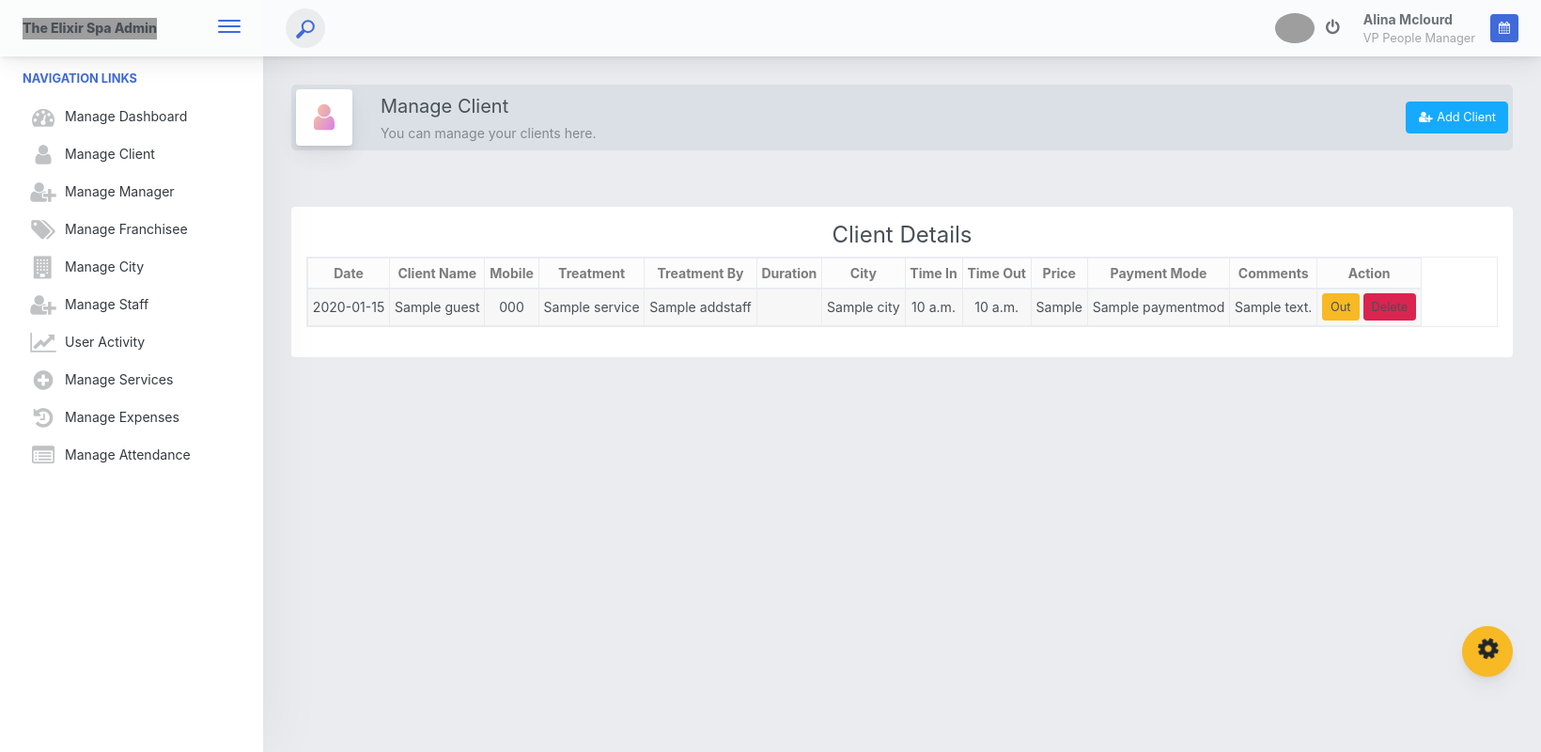
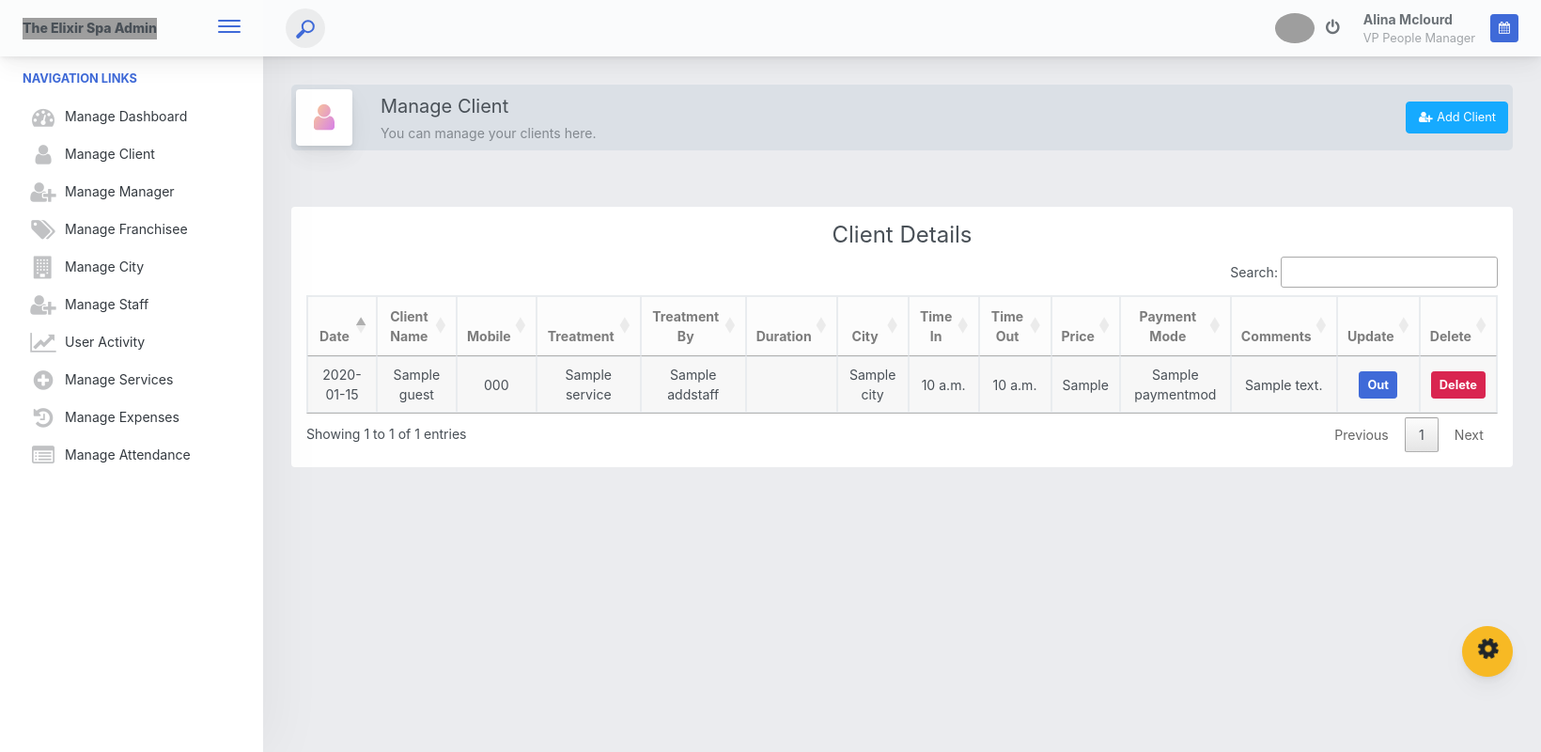
Before and after one commit to chaitphani/Elixrspa, a Django app: page /spa/dashboard/client in a window 1640 px wide. Shown: the whole page at 94% size. Run offline with Django 3.2, Linux system fonts and the light colour scheme; a user stored in the database is signed in; tables that the repository leaves empty hold one stand-in row (values such as "Sample post"); some libraries are stand-ins or nearby versions; grey boxes are pictures that could not be loaded.

Commit message:
added data tables in client list

```diff
--- a/spadashboard/urls.py
+++ b/spadashboard/urls.py
@@ -19,6 +19,8 @@ urlpatterns = (
     path('expense/<int:id>/delete', views.delete_expense, name='delete_expense'),
 
     path('client',views.clientlist,name='clientlist'),
+    path('client/<int:id>/update', views.client_edit, name='edit_client'),
+    path('client/<int:id>/delete', views.client_delete, name='delete_client'),
 
     path('franchisee',views.franchiseelist,name='franchiseelist'),
     path('franchisee/<int:id>/delete', views.franchise_delete, name='delete_franchise'),
--- a/spadashboard/views.py
+++ b/spadashboard/views.py
@@ -73,6 +73,20 @@ def clientlist(request):
         'guests':Guest.objects.all(),
     }
     return render(request,'spadashboard/clientlist.html', data)
+
+
+def client_edit(request, id):
+
+    client_obj  = Guest.objects.get(id=id)
+    client_obj.comments = request.POST.get('cmt')
+    client_obj.save()
+    return redirect('clientlist')
+
+
+def client_delete(request, id):
+    client_obj = Guest.objects.get(id=id)
+    client_obj.delete()
+    return redirect('clientlist')
 
 
 def expense_list(request):
--- a/templates/dashboard/guest_list.html
+++ b/templates/dashboard/guest_list.html
@@ -167,7 +167,7 @@
         </div>
     </div>
 
-    <!-- Modal -->
+    <!-- Modal why delay-->
     <div class="modal fade myModalss" id="myModalss" role="dialog">
         <div class="modal-dialog">
             <!-- Modal content-->
@@ -306,7 +306,7 @@ https://qawithexperts.com/questions/228/how-to-export-html-table-to-pdf-excel-in
     //console.log('working..');
     //
 
-    function out_ {{ g.id }} (x) {
+    function out_{{ g.id }} (x) {
 
         $("#cmt").val("{{ g.cmt }}")
         $("#updates_form").attr("action", "update_guest/{{ g.id}}")
--- a/templates/spadashboard/clientlist.html
+++ b/templates/spadashboard/clientlist.html
@@ -2,8 +2,18 @@
 {% load static %}
 {% block heading %}
 
+<style>
+    .dt-button{
+        border-radius: 3px !important;
+        border: 1px solid #3f6ad8!important;
+        background: #3f6ad8!important;
+        color: white!important;
+        font-weight: 700;
+        width: 64px;
+        text-align: center;
+    }
+</style>
 <div class="page-title-wrapper">
-
     <div class="page-title-heading">
         <div class="page-title-icon">
             <i class="fa fa-user icon-gradient bg-mean-fruit">
@@ -126,36 +136,6 @@
         </div>
     </div>
 </div>
-<script src="https://cdnjs.cloudflare.com/ajax/libs/jquery/2.1.3/jquery.min.js"></script>
-
-<!--  -->
-<script>
-    function myFunction(time_in_id, duration_id) {
-
-        let [h, m] = $('#timein').val().split(":")
-        let d = eval($('#duration').val()) + eval(15) + eval(m)
-        let r = Math.floor(d / 60)
-        m2 = d - (60 * r)
-        h2 = eval(h) + eval(r)
-
-        if (h2 < 10 & m2 < 10) {
-            $('#timeout').val("0" + h2 + ":0" + m2)
-        } else if (m2 < 10) {
-            $('#timeout').val(h2 + ":0" + m2)
-        }
-        else if (h2 < 10) {
-            $('#timeout').val("0" + h2 + ":" + m2)
-        }
-        else if (h2 >= 24) {
-            let carry = h2 - 24
-            $('#timeout').val("0" + carry + ":" + m2)
-        }
-        else {
-            $('#timeout').val(h2 + ":" + m2)
-        }
-    }
-
-</script>
 
 <!--Client details here-->
 
@@ -180,7 +160,8 @@
                         <th class="text-center th-sm">Price</th>
                         <th class="text-center th-sm">Payment Mode</th>
                         <th class="text-center th-sm">Comments</th>
-                        <th class="text-center th-sm notexport">Action</th>
+                        <th class="text-center th-sm notexport">Update</th>
+                        <th class="text-center th-sm notexport">Delete</th>
                     </tr>
                 </thead>
                 <tbody>
@@ -199,10 +180,12 @@
                         <td class="text-center">{{guest.payment}}</td>
                         <td class="text-center">{{guest.comments}}</td>
                         <td class="notexport">
-                            <a class="btn btn-sm btn-warning" id="out{{guest.id}}"
+                            <a class="btn btn-sm btn-primary text-white font-weight-bold" id="out{{guest.id}}"
                                 onclick="out_{{guest.id}}(this)" data-toggle="modal" data-target="#myModalss">Out
                             </a>
-                            <a class="btn btn-sm btn-danger" onclick="delete_{{ guest.id }}()"
+                        </td>
+                        <td>
+                            <a class="btn btn-sm btn-danger text-white font-weight-bold" onclick="delete_{{ guest.id }}()"
                                 data-toggle="modal" data-target="#delete_modal">Delete
                             </a>
                         </td>
@@ -361,17 +344,46 @@
     </div>
 </div>
 
+<script src="https://cdnjs.cloudflare.com/ajax/libs/jquery/2.1.3/jquery.min.js"></script>
+
+<script>
+    function myFunction(time_in_id, duration_id) {
+
+        let [h, m] = $('#timein').val().split(":")
+        let d = eval($('#duration').val()) + eval(15) + eval(m)
+        let r = Math.floor(d / 60)
+        m2 = d - (60 * r)
+        h2 = eval(h) + eval(r)
+
+        if (h2 < 10 & m2 < 10) {
+            $('#timeout').val("0" + h2 + ":0" + m2)
+        } else if (m2 < 10) {
+            $('#timeout').val(h2 + ":0" + m2)
+        }
+        else if (h2 < 10) {
+            $('#timeout').val("0" + h2 + ":" + m2)
+        }
+        else if (h2 >= 24) {
+            let carry = h2 - 24
+            $('#timeout').val("0" + carry + ":" + m2)
+        }
+        else {
+            $('#timeout').val(h2 + ":" + m2)
+        }
+    }
+
+</script>
+
 <script>
     {% for guest in guests %}
-
-        function delete_{{guest.id}} () {
-            $('#s_delete').attr('href', "guest/gdel/{{guest.id}}")
+        function delete_{{ guest.id }} () {
+            $('#s_delete').attr('href', "{% url 'delete_client' guest.id %}")
         }
         //end of delete Client
 
         function out_{{ guest.id }} (x) {
             $("#cmt").val("{{ guest.cmt }}")
-            $("#updates_form").attr("action", "update_guest/{{ guest.id}}")
+            $("#updates_form").attr("action", "{% url 'edit_client' guest.id %}")
             let t_out = "{{guest.time_out}}"
             let t_now = new Date().toLocaleTimeString()
 
@@ -382,7 +394,6 @@
             let [h2, m2] = t_24_now.split(":");
             let hh = eval(h2) - eval(h1);
             let mm = eval(m2) - eval(m1);
-            //mm = mm.replace(/-/g,"");
             mm = Math.abs(mm);
             time_now = get24tomin(t_24_now);
             time_out = get24tomin(t_24_out);
@@ -390,7 +401,6 @@
             $("#delay").html("<label>Why delay by  " + min_diff + " Minutes</label>");
             if (time_now <= time_out) {
                 $(".myModalss").removeAttr('id');
-                //$("#out{{g.id}}").hide();
             } else {
                 $(".myModalss").attr('id', 'myModalss')
             }
@@ -426,7 +436,6 @@
     }
 </script>
 
-
 <script>
     $(window).load(function () {
         date = document.getElementById("date")
@@ -434,4 +443,20 @@
 
     });
 </script>
+<link rel="stylesheet" href="https://cdn.datatables.net/buttons/2.1.0/css/buttons.dataTables.min.css">
+<script src="https://cdn.datatables.net/buttons/2.1.0/js/dataTables.buttons.min"></script>
+<script src="https://cdnjs.cloudflare.com/ajax/libs/pdfmake/0.1.53/pdfmake.min.js"></script>
+<script>
+    $(document).ready( function () {
+        $('#example').DataTable({
+            dom: 'Bfrtip',
+            buttons: [
+                // 'copyHtml5',
+                // 'excelHtml5',
+                'csvHtml5',
+                'pdfHtml5'
+            ]
+        });
+    });
+</script>
 {% endblock %}
```
Also changed, not shown: dashboard/views.py (+5 -5 lines).
